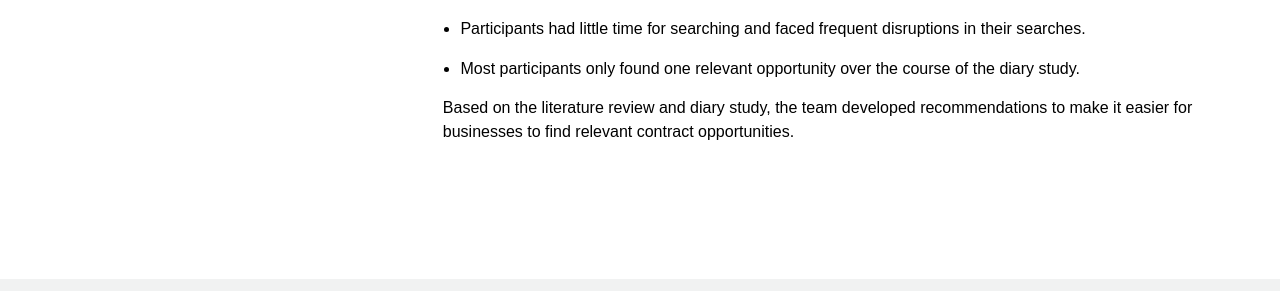
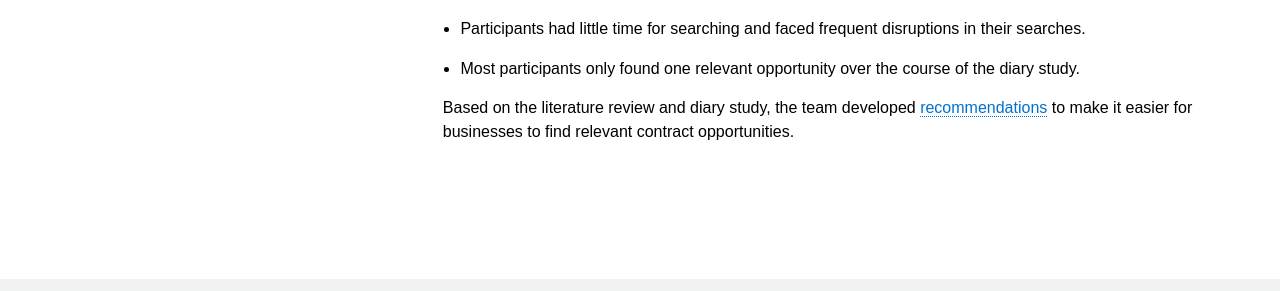
Before and after one commit to cds-snc/pspc-documentation, a Jekyll site: the page built from _pages/en/discovery-research.md, in a window 1280 px wide. Shown: the part 1001-1292 px from the top of the page. Built offline with Jekyll 4.4.1, drawn with Linux system fonts in a browser that asks for light colours.

Commit message:
Update discovery-research.md

```diff
--- a/_pages/en/discovery-research.md
+++ b/_pages/en/discovery-research.md
@@ -8,27 +8,24 @@ trans_url: "/recherche-de-la-phase-decouverte/"
 
 During Discovery, we conducted both a secondary literature review and a primary diary study with businesses.
 
-<h2>Literature review</h2>
+## Literature review
 The literature review was based on research from academia, the European and Canadian Parliament, federal mandate letters, and a lot of information from the Office of Small and Medium Enterprises (OSME). This review helped us understand which groups have common or different needs to build an inclusive and effective service and prioritize features.
 
 Our review surfaced that all business groups struggle with finding contracts. Both Canadian small and medium enterprises (SMEs) and European businesses supplying in Canada stated that one of their top barriers was identifying opportunities the public sector in a timely manner.
 
-<h2>Diary study</h2>
+## Diary study
 In addition to knowing who we are building for, we wanted to learn more about their experience when finding contract opportunities. Diary studies are qualitative self-reporting exercises, which require participants to complete a specific task over a period of time by creating regular logs (diary entries) of their activities as they occur.
 
 This gives an understanding of how businesses begin searching for and filtering for contract opportunities that fit their business. This deeper context helps inform us what barriers they encounter, what tools they use that are helpful, and what they need to find opportunities that are relevant to them.
 
 The study did not explore what causes a business to decide whether to bid, but rather how does a business decide whether an opportunity is worth their time to explore more fully, before deciding whether to bid.
 
-<h2>Findings from the diary study</h2>
+## Findings from the diary study
 
 Overall, participants experienced difficulties in finding opportunities:
-<ul>
-<li>Filters on different sites were either too broad or too specific. </li>
-<li>Participants had little time for searching and faced frequent disruptions in their searches. </li>
-<li>Most participants only found one relevant opportunity over the course of the diary study.</li>
-  </ul>
 
+* Filters on different sites were either too broad or too specific.
+* Participants had little time for searching and faced frequent disruptions in their searches.
+* Most participants only found one relevant opportunity over the course of the diary study.
 
-
-<p>Based on the literature review and diary study, the team developed recommendations to make it easier for businesses to find relevant contract opportunities. </p>
+Based on the literature review and diary study, the team developed [recommendations](https://cds-snc.github.io/pspc-documentation/moving-forward/) to make it easier for businesses to find relevant contract opportunities.
```
